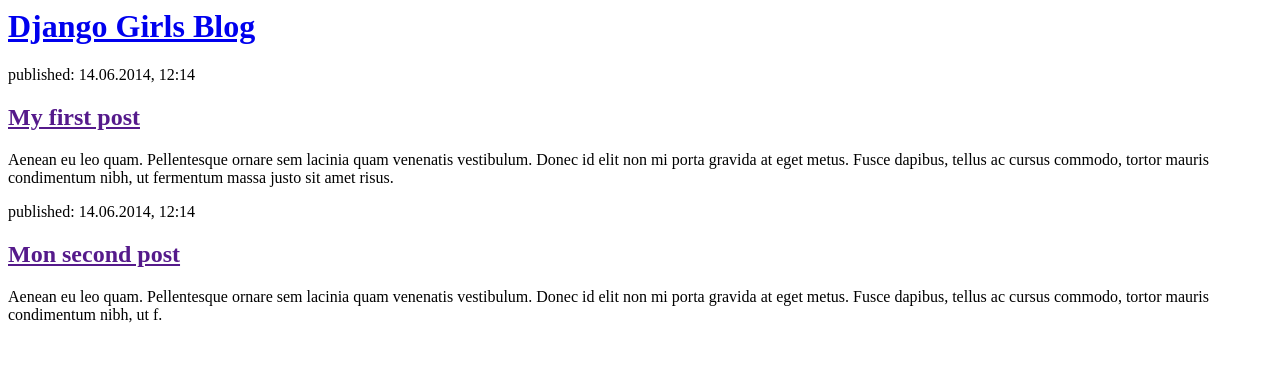
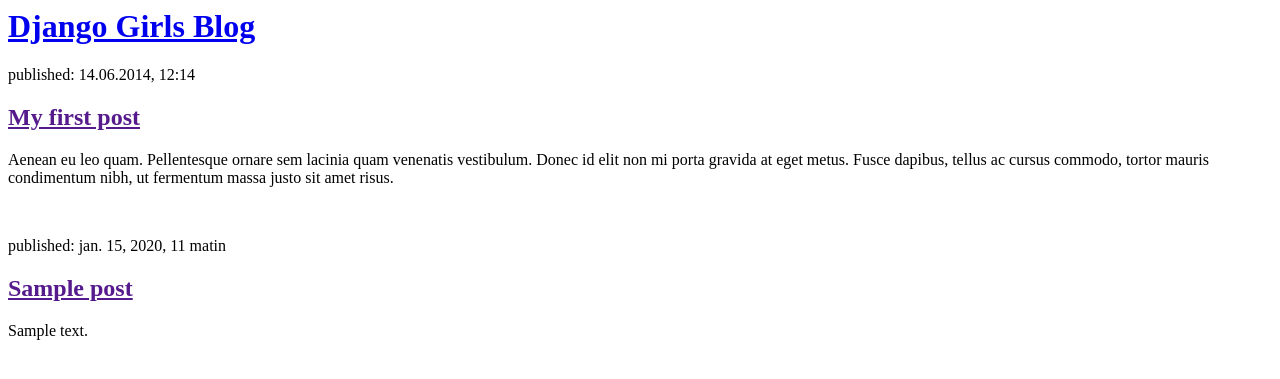
Before and after one commit to Qlexio/mon-nouveau-blog, a Django app: page / in a window 1280 px wide. Shown: the top 379 px of the page. Run offline with Django 3.2, Linux system fonts and the light colour scheme; tables that the repository leaves empty hold one stand-in row (values such as "Sample post").

Commit message:
Commit 004

```diff
--- a/my_site/templates/my_site/post_list.html
+++ b/my_site/templates/my_site/post_list.html
@@ -1,7 +1,7 @@
 <html>
 
 <head>
-    <title>Django Girls blog</title>
+    <title>Test Django</title>
 </head>
 
 <body>
@@ -15,14 +15,18 @@
         <p>Aenean eu leo quam. Pellentesque ornare sem lacinia quam venenatis vestibulum. Donec id elit non mi porta
             gravida at eget metus. Fusce dapibus, tellus ac cursus commodo, tortor mauris condimentum nibh, ut fermentum
             massa justo sit amet risus.</p>
+        <br>
     </div>
 
+    {% for post in posts %}
     <div>
-        <p>published: 14.06.2014, 12:14</p>
-        <h2><a href="">Mon second post</a></h2>
-        <p>Aenean eu leo quam. Pellentesque ornare sem lacinia quam venenatis vestibulum. Donec id elit non mi porta
-            gravida at eget metus. Fusce dapibus, tellus ac cursus commodo, tortor mauris condimentum nibh, ut f.</p>
+        <p>published: {{post.published_date}}</p>
+        <h2><a href="">{{post.title}}</a></h2>
+        <p>{{post.text|linebreaksbr}}</p>
+        <br>
     </div>
+    {% endfor %}
+
 </body>
 
 </html>
--- a/my_site/views.py
+++ b/my_site/views.py
@@ -1,6 +1,9 @@
 from django.shortcuts import render
+from .models import Post
+from django.utils import timezone
 
 # Create your views here.
 
 def post_list(request):
-    return render(request, 'my_site/post_list.html', {})
+    posts = Post.objects.filter(published_date__lte=timezone.now()).order_by('published_date')
+    return render(request, 'my_site/post_list.html', {'posts': posts})
```
